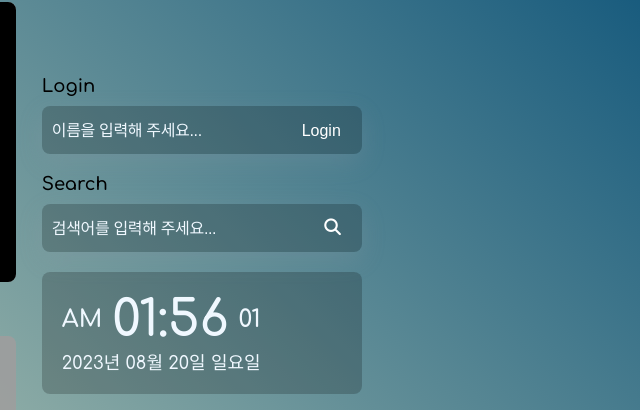
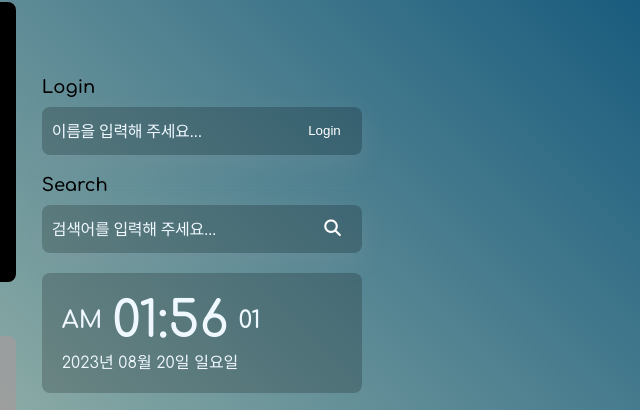
Before and after one commit to julie-log/momentum-clone-2023, a plain HTML site: page index.html in a window 1280 px wide. Shown: the part 129-539 px from the top of the page, 611-1251 px from the left. Drawn offline with Linux system fonts and the light colour scheme; grey boxes are pictures that could not be loaded.

Commit message:
font size modify

```diff
--- a/css/components/clock.css
+++ b/css/components/clock.css
@@ -12,8 +12,8 @@
   display: inline-block;
 }
 .clock h2 {
-  font-size: 18px;
-  font-weight: 500;
+  font-size: 16px;
+  font-weight: 400;
   margin: 0;
 }
 #clock {
--- a/css/components/greeting.css
+++ b/css/components/greeting.css
@@ -24,7 +24,6 @@
   border: 0;
   color: #fff;
   cursor: pointer;
-  font-size: 16px;
 }
 .log-out {
   position: absolute;
```
